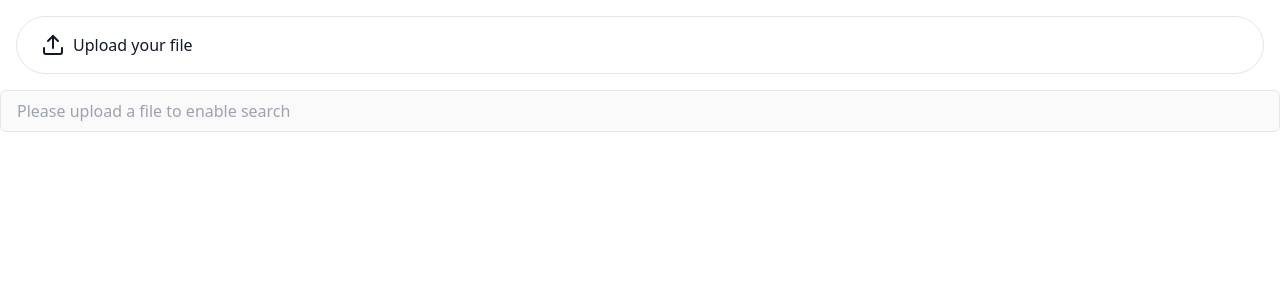
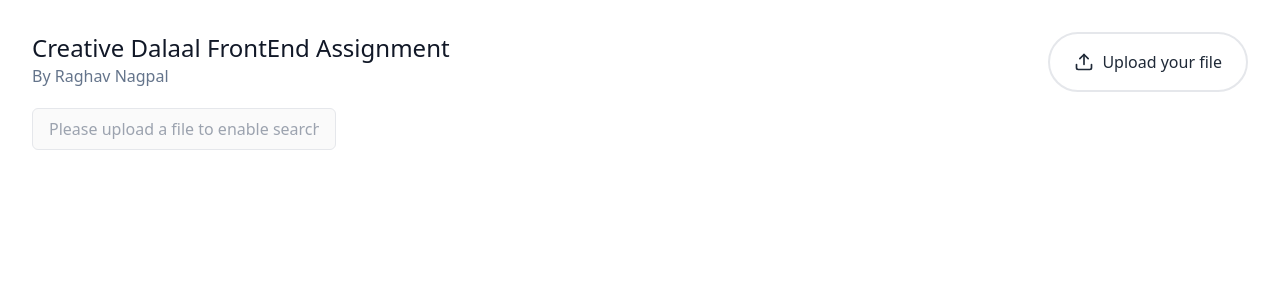
Before and after one commit to raaghav03/assignment, a React (Vite) app: page / in a window 1280 px wide. Shown: the top 300 px of the page. Built offline with nearby package versions, Linux system fonts and the light colour scheme.

Commit message:
ui change 1

```diff
--- a/src/App.jsx
+++ b/src/App.jsx
@@ -89,8 +89,18 @@ export default function App() {
 
   return (
     <>
+      <div className="m-8">
         <Toaster position="top-right" richColors />
+        <div className="flex flex-row my-4 justify-between ">
+          <div className="flex flex-col ">
+            <p className="text-gray-900 antialiased font-medium text-2xl">
+              {" "}
+              Creative Dalaal FrontEnd Assignment
+            </p>
+            <p className="text-slate-500">By Raghav Nagpal</p>
+          </div>
           <FileUpload file={file} handleFileChange={handleFileChange} />
+        </div>
         <SearchInput
           file={file}
           searchText={searchText}
@@ -111,6 +121,7 @@ export default function App() {
           </div>
         )}
         {file && <WordCount wordCount={wordCount} />}
+      </div>
     </>
   );
 }
--- a/src/components/FileUpload.jsx
+++ b/src/components/FileUpload.jsx
@@ -4,11 +4,11 @@ import { Upload } from "lucide-react";
 import PropTypes from "prop-types";
 const FileUpload = ({ file, handleFileChange }) => (
   <label
-    className="flex rounded-full px-6 py-4 gap-2 m-4 border border-stone-200 text-gray-900 cursor-pointer"
     htmlFor="file-upload"
+    className="flex items-center justify-center rounded-full px-6 py-4 gap-2 border-2  text-gray-800 bg-white cursor-pointer transition-all duration-300 hover:bg-gray-100 hover:shadow-sm active:bg-gray-200 active:shadow-inner"
   >
-    <Upload />
-    <p>{file ? file.name : "Upload your file"}</p>
+    <Upload size={20} />
+    <span>{file ? file.name : "Upload your file"}</span>
     <input
       id="file-upload"
       type="file"
--- a/src/components/SearchInput.jsx
+++ b/src/components/SearchInput.jsx
@@ -13,13 +13,15 @@ const SearchInput = ({
 }) => {
   const inputRef = useRef(null);
 
+  const placeholderText = file
+    ? "Search in File"
+    : "Please upload a file to enable search";
+
   return (
-    <div className="relative">
+    <p className="fit-content">
       <input
         type="text"
-        placeholder={
-          file ? "Search in file..." : "Please upload a file to enable search"
-        }
+        placeholder={placeholderText}
         value={searchText}
         onChange={(e) => setSearchText(e.target.value)}
         onFocus={() => setShowDropdown(true)}
@@ -29,11 +31,11 @@ const SearchInput = ({
             handleEnter();
           }
         }}
-        ref={inputRef} // src/components/SearchInput.jsx (continued)
+        ref={inputRef}
         disabled={!file}
-        className={`px-4 py-2 border ${
+        className={`px-4 py-2 border object-fill ${
           !file ? "border-gray-200" : "border-gray-300"
-        } rounded-md w-full hover:border-gray-400 focus:border-blue-500 focus:outline-none ${
+        } rounded-md w-1/4 hover:border-gray-400 focus:border-blue-500 focus:outline-none ${
           !file ? "cursor-not-allowed" : "cursor-auto"
         }`}
       />
@@ -45,17 +47,18 @@ const SearchInput = ({
           inputRef={inputRef}
         />
       )}
-    </div>
+    </p>
   );
 };
+
 SearchInput.propTypes = {
   searchText: PropTypes.string.isRequired,
-  setSearchText: PropTypes.string.isRequired,
+  setSearchText: PropTypes.func.isRequired,
   showDropdown: PropTypes.bool.isRequired,
-  searchSuggestions: PropTypes.string.isRequired,
-  file: PropTypes.isRequired,
-  setShowDropdown: PropTypes.bool.isRequired,
-  handleEnter: PropTypes.isRequired,
+  searchSuggestions: PropTypes.arrayOf(PropTypes.string).isRequired,
+  file: PropTypes.any, // relaxed type since the file can be null or an object
+  setShowDropdown: PropTypes.func.isRequired,
+  handleEnter: PropTypes.func.isRequired,
 };
 
 export default SearchInput;
```
Lines whose indentation alone changed are shown as unchanged.
